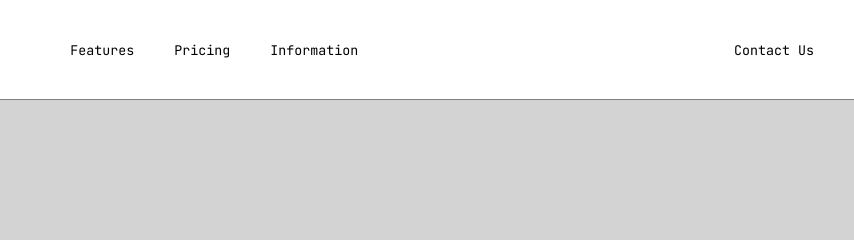
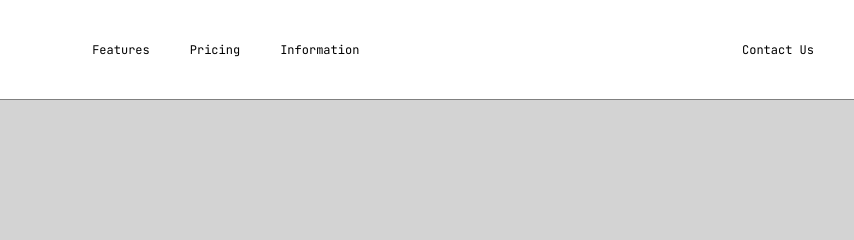
Before and after one commit to Nathan-andersonn/AIDVISOR, a plain HTML site: page index.html in a window 1280 px wide. Shown: the top 240 px of the page, 426-1280 px from the left. Drawn offline with Linux system fonts and the light colour scheme.

Commit message:
changed header format

```diff
--- a/styles/header.css
+++ b/styles/header.css
@@ -21,7 +21,7 @@
     }
 
     .middle-section{
-        margin-right: -60px;
+        margin-right: -75px;
     }
 
     .logo{
@@ -33,6 +33,7 @@
     .features,
     .pricing,
     .info{
+        font-size: 12px;
         margin: 10px;
         padding: 10px;
         border-radius: 20px;
@@ -42,6 +43,7 @@
     }
 
     .contact{
+        font-size: 12px;
         margin: 10px;
         margin-right: 30px;
         padding: 10px;
```
